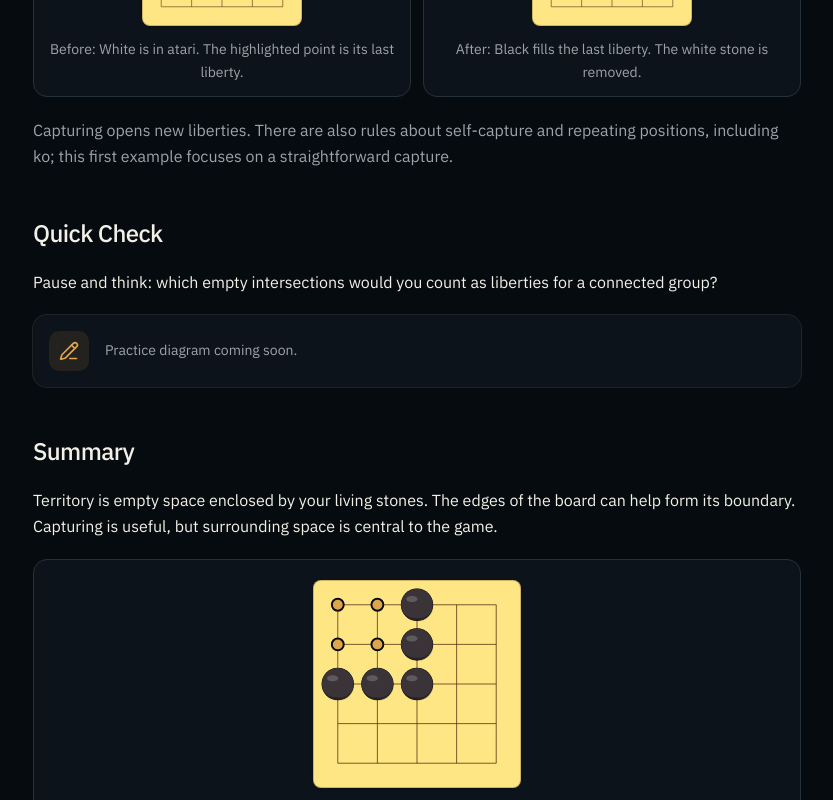
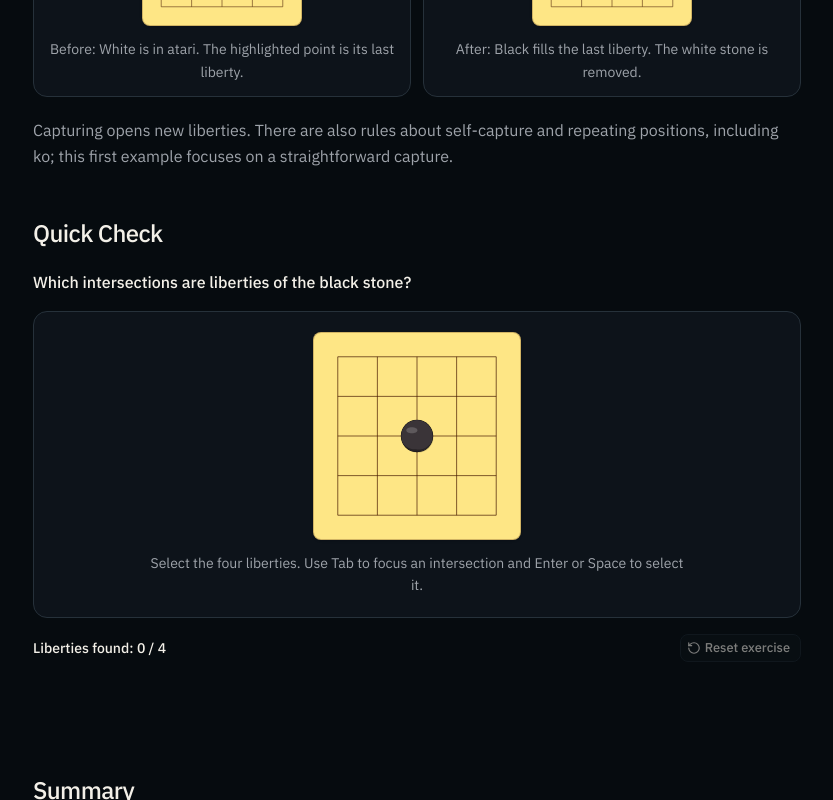
Before and after one commit to denys-suhachenko/board-games, a Next.js app: page /learn/go/stones-liberties-territory in a window 1280 px wide. Shown: the part 2000-2800 px from the top of the page, without its empty margins (255-1088 px from the left). Built offline with nearby package versions, Linux system fonts and the light colour scheme.

Commit message:
add interactive Go liberties exercise

```diff
--- a/src/features/games/go/ui/lessons/GoLessonDiagram.tsx
+++ b/src/features/games/go/ui/lessons/GoLessonDiagram.tsx
@@ -7,6 +7,7 @@ type GoLessonDiagramProps = {
   size?: number;
   stones: readonly Stone[];
   markers?: readonly Point[];
+  onIntersectionClick?: (x: number, y: number) => void;
 };
 
 export function GoLessonDiagram({
@@ -15,6 +16,7 @@ export function GoLessonDiagram({
   size = 5,
   stones,
   markers = [],
+  onIntersectionClick,
 }: GoLessonDiagramProps) {
   const cell = 40;
   const padding = 24;
@@ -24,7 +26,7 @@ export function GoLessonDiagram({
     <figure className="bg-card flex flex-col items-center gap-3 rounded-xl border p-4 sm:p-5">
       <svg
         viewBox={`0 0 ${extent} ${extent}`}
-        role="img"
+        role={onIntersectionClick ? 'group' : 'img'}
         aria-label={label}
         className="aspect-square w-full max-w-52 rounded-md border border-amber-950/25 bg-amber-200 shadow-sm"
       >
@@ -64,6 +66,34 @@ export function GoLessonDiagram({
             strokeWidth="2"
           />
         ))}
+        {onIntersectionClick &&
+          Array.from({ length: size * size }, (_, index) => {
+            const x = index % size;
+            const y = Math.floor(index / size);
+            const selected = markers.some(
+              (point) => point.x === x && point.y === y,
+            );
+            const stone = stones.find(
+              (point) => point.x === x && point.y === y,
+            );
+            return (
+              <foreignObject
+                key={`target-${x}-${y}`}
+                x={padding + x * cell - 18}
+                y={padding + y * cell - 18}
+                width="36"
+                height="36"
+              >
+                <button
+                  type="button"
+                  aria-label={`Column ${x + 1}, row ${y + 1}${stone ? `, ${stone.color} stone` : ', empty intersection'}${selected ? ', found' : ''}`}
+                  aria-pressed={selected}
+                  onClick={() => onIntersectionClick(x, y)}
+                  className="block size-full cursor-pointer rounded-md border-2 border-transparent hover:border-amber-950/40 focus-visible:outline-2 focus-visible:-outline-offset-2 focus-visible:outline-amber-950"
+                />
+              </foreignObject>
+            );
+          })}
       </svg>
       <figcaption className="text-muted-foreground max-w-prose text-center text-sm leading-relaxed">
         {caption}
--- /dev/null
+++ b/src/features/games/go/ui/lessons/GoLibertiesQuickCheck.tsx
@@ -0,0 +1,95 @@
+'use client';
+
+import { useId, useState } from 'react';
+import { CheckCircle2Icon, RotateCcwIcon } from 'lucide-react';
+import { Button } from '@/shared/ui/button';
+import { GoLessonDiagram } from './GoLessonDiagram';
+
+const stone = { x: 2, y: 2, color: 'black' } as const;
+
+type Point = { x: number; y: number };
+
+export function GoLibertiesQuickCheck() {
+  const questionId = useId();
+  const [found, setFound] = useState<Point[]>([]);
+  const [feedback, setFeedback] = useState('');
+  const [hasSelected, setHasSelected] = useState(false);
+  const complete = found.length === 4;
+
+  function selectIntersection(x: number, y: number) {
+    if (complete || found.some((point) => point.x === x && point.y === y))
+      return;
+
+    setHasSelected(true);
+
+    if (Math.abs(x - stone.x) + Math.abs(y - stone.y) === 1) {
+      setFound((previous) => [...previous, { x, y }]);
+      setFeedback('Correct — that intersection is a liberty.');
+    } else {
+      setFeedback(
+        'Not quite. A liberty must be directly beside the stone along a grid line.',
+      );
+    }
+  }
+
+  return (
+    <div
+      role="group"
+      aria-labelledby={questionId}
+      className="flex flex-col gap-4"
+    >
+      <p id={questionId} className="font-medium">
+        Which intersections are liberties of the black stone?
+      </p>
+      <GoLessonDiagram
+        label="Select intersections on a five by five Go board. One black stone is in the center. Rows are numbered from top to bottom and columns from left to right."
+        caption="Select the four liberties. Use Tab to focus an intersection and Enter or Space to select it."
+        stones={[stone]}
+        markers={found}
+        onIntersectionClick={selectIntersection}
+      />
+      <div className="flex flex-wrap items-center justify-between gap-3">
+        <p
+          className="text-sm font-medium"
+          aria-live="polite"
+          aria-atomic="true"
+        >
+          Liberties found: {found.length} / 4
+        </p>
+        <Button
+          type="button"
+          variant="outline"
+          size="sm"
+          disabled={!hasSelected}
+          onClick={() => {
+            setFound([]);
+            setHasSelected(false);
+            setFeedback('Exercise reset. Find all four liberties.');
+          }}
+        >
+          <RotateCcwIcon data-icon="inline-start" />
+          Reset exercise
+        </Button>
+      </div>
+      <div
+        role="status"
+        aria-live="polite"
+        aria-atomic="true"
+        className="text-muted-foreground min-h-12 text-sm"
+      >
+        {complete ? (
+          <p className="text-primary flex items-start gap-2">
+            <CheckCircle2Icon
+              aria-hidden="true"
+              className="mt-1 size-4 shrink-0"
+            />
+            All four liberties found! Each is an empty intersection directly
+            adjacent to the black stone.
+          </p>
+        ) : (
+          feedback && <p>{feedback}</p>
+        )}
+      </div>
+    </div>
+  );
+}
--- a/src/features/games/go/ui/lessons/StonesLibertiesTerritoryLesson.tsx
+++ b/src/features/games/go/ui/lessons/StonesLibertiesTerritoryLesson.tsx
@@ -1,5 +1,4 @@
-import { PencilLineIcon } from 'lucide-react';
-import { Card, CardContent } from '@/shared/ui/card';
+import { GoLibertiesQuickCheck } from './GoLibertiesQuickCheck';
 import { GoLessonDiagram } from './GoLessonDiagram';
 
 export const stonesLibertiesTerritoryOutline = [
@@ -112,23 +111,7 @@ export function StonesLibertiesTerritoryLesson() {
       </section>
       <section id="quick-check" aria-labelledby="quick-check-heading">
         <h2 id="quick-check-heading">Quick Check</h2>
-        <p>
-          Pause and think: which empty intersections would you count as
-          liberties for a connected group?
-        </p>
-        <Card>
-          <CardContent className="flex items-center gap-4">
-            <div
-              aria-hidden="true"
-              className="bg-primary/10 text-primary flex size-10 shrink-0 items-center justify-center rounded-lg"
-            >
-              <PencilLineIcon className="size-5" />
-            </div>
-            <p className="text-muted-foreground text-sm">
-              Practice diagram coming soon.
-            </p>
-          </CardContent>
-        </Card>
+        <GoLibertiesQuickCheck />
       </section>
       <section id="summary" aria-labelledby="summary-heading">
         <h2 id="summary-heading">Summary</h2>
--- a/src/features/learn/ui/LessonOutline.tsx
+++ b/src/features/learn/ui/LessonOutline.tsx
@@ -33,12 +33,7 @@ export function LessonOutline({
           <li key={item.id}>
             <a
               href={`#${item.id}`}
-              className={cn(
-                'flex items-center gap-3 rounded-md border-l-2 px-3 py-2 text-sm transition-colors focus-visible:outline-2 focus-visible:outline-offset-2',
-                index === 0
-                  ? 'border-primary bg-primary/10 text-primary font-medium'
-                  : 'text-muted-foreground hover:bg-muted hover:text-foreground border-transparent',
-              )}
+              className="text-muted-foreground hover:bg-muted hover:text-foreground flex items-center gap-3 rounded-md border-l-2 border-transparent px-3 py-2 text-sm transition-colors focus-visible:outline-2 focus-visible:outline-offset-2"
             >
               <span
                 aria-hidden="true"
```
